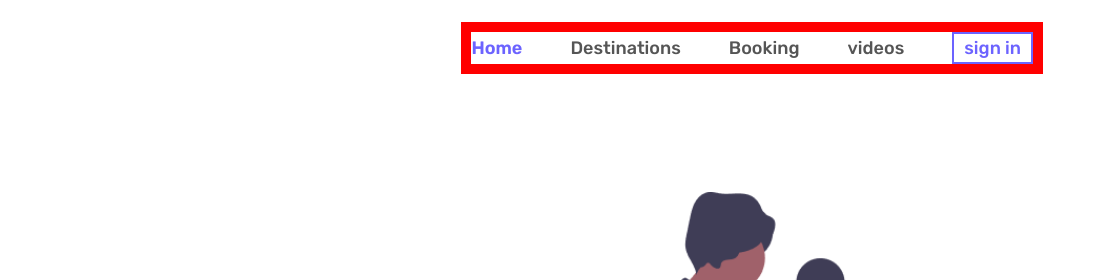
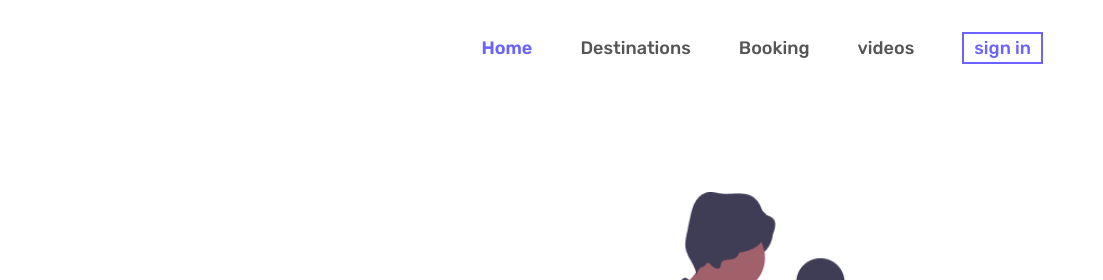
Before and after one commit to SanniAbdulmuiz/tourz, a plain HTML site: page Tourz/index.html in a window 1280 px wide. Shown: the top 280 px of the page, 177-1280 px from the left. Drawn offline with nearby package versions, Linux system fonts and the light colour scheme; some packages are replaced by stand-ins of ours; a script that the page names is missing.

Commit message:
Add files via upload

```diff
--- a/Tourz/css/style.css
+++ b/Tourz/css/style.css
@@ -1,9 +1,6 @@
 /* **************** */
 /* Header */
 /* **************** */
-.main-nav {
-  border: 10px solid red;
-}
 
 .header {
   display: flex;
```
